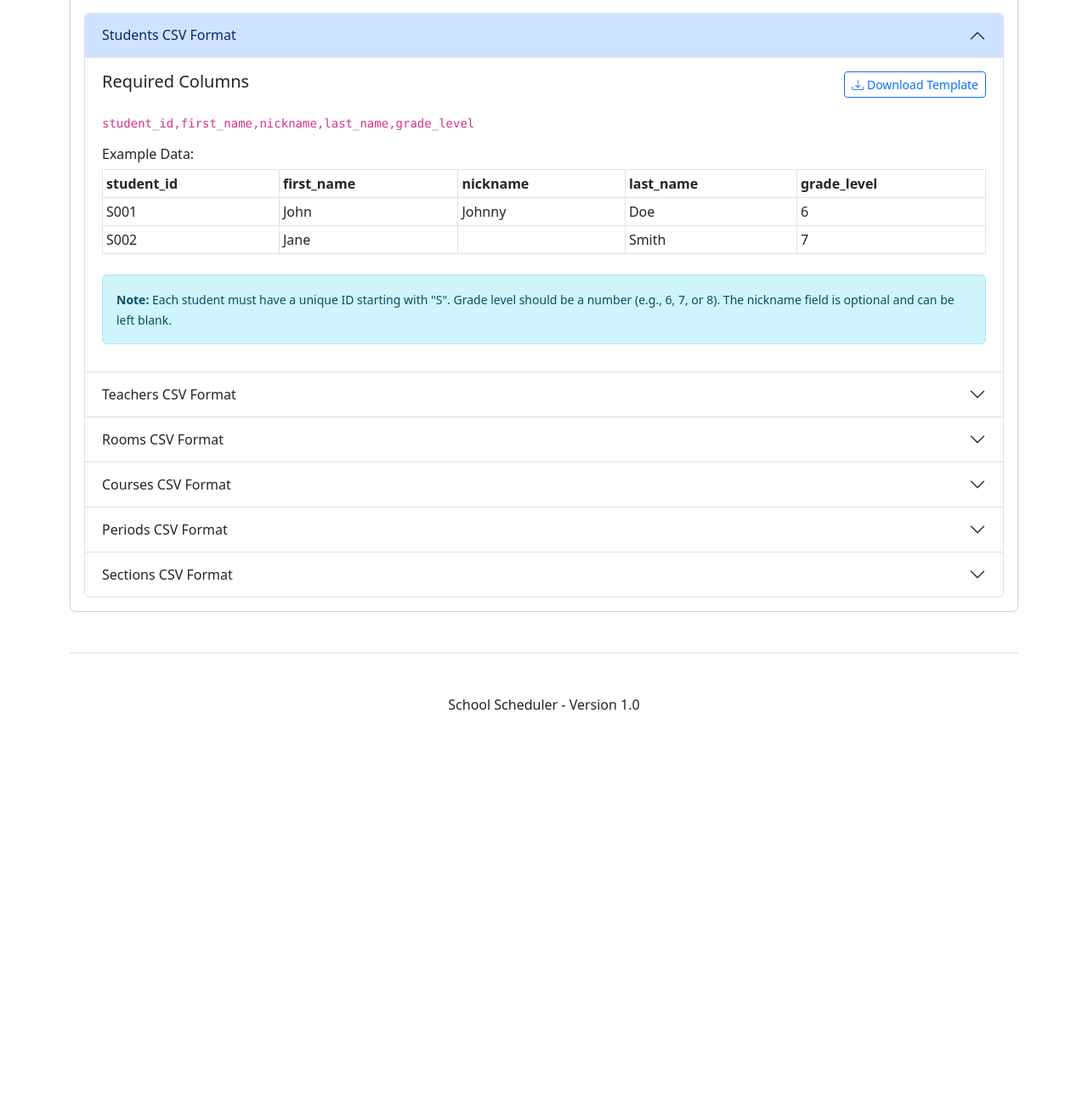
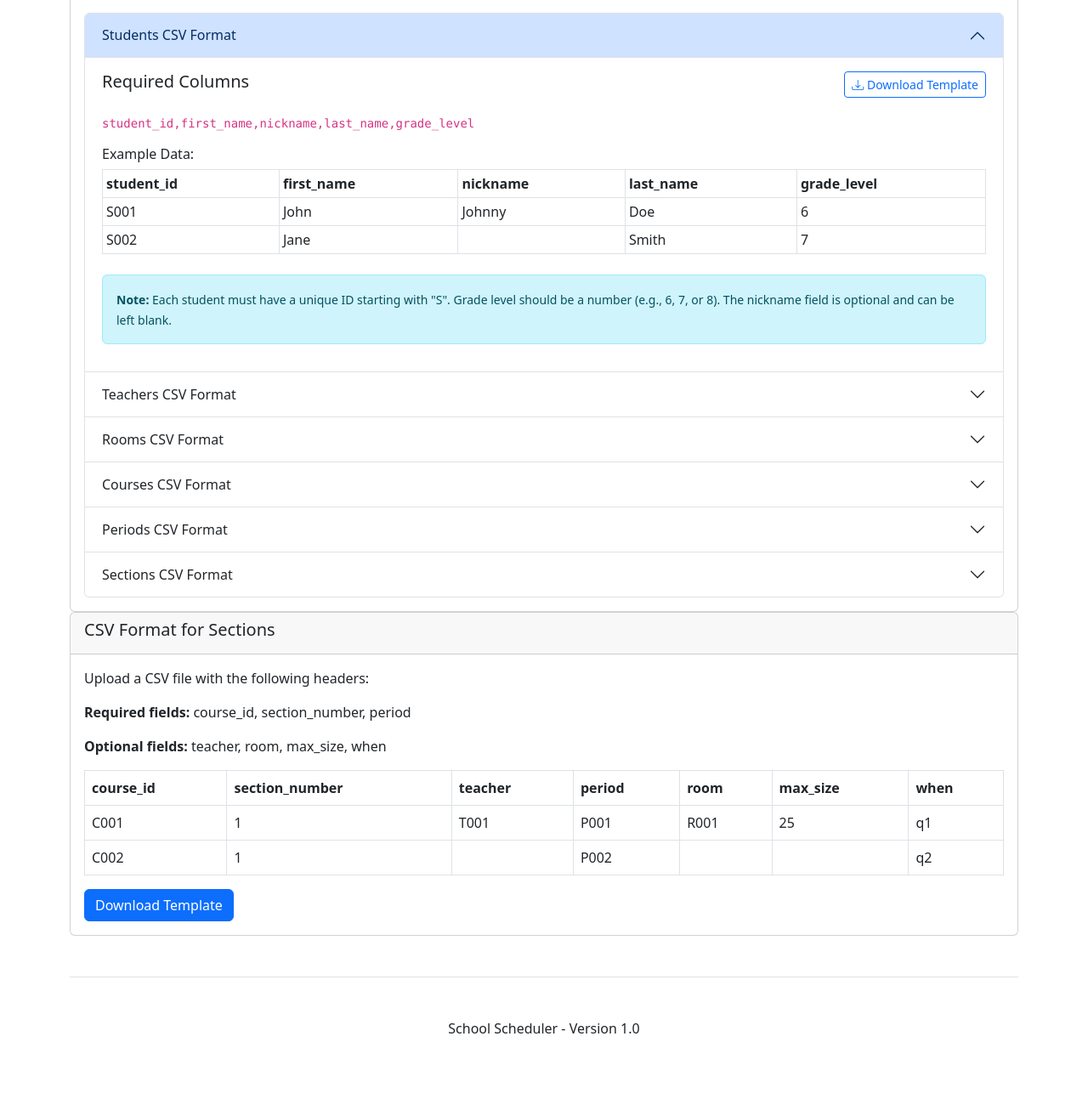
Before and after one commit to wafflestomper/Scheduler_v2, a Django app: page /upload/ in a window 1280 px wide. Shown: the part 537-1843 px from the top of the page at 85% size. Before the commit the page ends 1372 px from the top, so only its background shows below. Run offline with Django 4.2, Linux system fonts and the light colour scheme.

Commit message:
Make room and max_size fields optional for sections and update CSV upload process

```diff
--- a/schedule/templates/schedule/csv_upload.html
+++ b/schedule/templates/schedule/csv_upload.html
@@ -437,6 +437,51 @@
         </div>
     </div>
 </div>
+
+<div class="card mb-4">
+    <div class="card-header">
+        <h5>CSV Format for Sections</h5>
+    </div>
+    <div class="card-body">
+        <p>Upload a CSV file with the following headers:</p>
+        <p><strong>Required fields:</strong> course_id, section_number, period</p>
+        <p><strong>Optional fields:</strong> teacher, room, max_size, when</p>
+        <table class="table table-bordered">
+            <thead>
+                <tr>
+                    <th>course_id</th>
+                    <th>section_number</th>
+                    <th>teacher</th>
+                    <th>period</th>
+                    <th>room</th>
+                    <th>max_size</th>
+                    <th>when</th>
+                </tr>
+            </thead>
+            <tbody>
+                <tr>
+                    <td>C001</td>
+                    <td>1</td>
+                    <td>T001</td>
+                    <td>P001</td>
+                    <td>R001</td>
+                    <td>25</td>
+                    <td>q1</td>
+                </tr>
+                <tr>
+                    <td>C002</td>
+                    <td>1</td>
+                    <td></td>
+                    <td>P002</td>
+                    <td></td>
+                    <td></td>
+                    <td>q2</td>
+                </tr>
+            </tbody>
+        </table>
+        <a href="{% url 'download_csv_template' 'sections' %}" class="btn btn-primary">Download Template</a>
+    </div>
+</div>
 {% endblock %}
 
 {% block extra_css %}
--- a/schedule/views.py
+++ b/schedule/views.py
@@ -115,7 +115,7 @@ class CSVUploadView(View):
         elif data_type == 'periods':
             return ['period_id', 'start_time', 'end_time']
         elif data_type == 'sections':
-            return ['course_id', 'section_number', 'teacher', 'period', 'room', 'max_size', 'when']
+            return ['course_id', 'section_number', 'period']  # Only require course_id, section_number, and period
         return []
 
     def process_students(self, reader):
@@ -239,8 +239,24 @@ class CSVUploadView(View):
                     except Teacher.DoesNotExist:
                         raise ValidationError(f"Teacher with ID '{row['teacher']}' does not exist. Please add this teacher first or leave the field blank.")
 
+                # Get the period (required)
                 period = Period.objects.get(id=row['period'])
-                room = Room.objects.get(id=row['room'])
+
+                # Make room optional
+                room = None
+                if row.get('room'):
+                    try:
+                        room = Room.objects.get(id=row['room'])
+                    except Room.DoesNotExist:
+                        raise ValidationError(f"Room with ID '{row['room']}' does not exist. Please add this room first or leave the field blank.")
+
+                # Make max_size optional
+                max_size = None
+                if row.get('max_size') and row['max_size'].strip():
+                    try:
+                        max_size = int(row['max_size'])
+                    except ValueError:
+                        raise ValidationError(f"Invalid max_size value: '{row['max_size']}'. Please enter a valid number or leave the field blank.")
 
                 # Normalize the 'when' field - convert to lowercase and strip
                 when_value = row.get('when', 'year').lower().strip()
@@ -273,10 +289,11 @@ class CSVUploadView(View):
                     id=section_id,
                     defaults={
                         'course': course,
+                        'section_number': int(row['section_number']),
                         'teacher': teacher,
                         'room': room,
                         'period': period,
-                        'students': '',  # Empty initially, students will be assigned later
+                        'max_size': max_size,
                         'when': when_value,
                     }
                 )
@@ -284,8 +301,6 @@ class CSVUploadView(View):
                 raise ValidationError(f"Course with ID '{row['course_id']}' does not exist. Please add this course first.")
             except Period.DoesNotExist:
                 raise ValidationError(f"Period with ID '{row['period']}' does not exist. Please add this period first.")
-            except Room.DoesNotExist:
-                raise ValidationError(f"Room with ID '{row['room']}' does not exist. Please add this room first.")
             except ValidationError as e:
                 # Re-raise specific validation errors
                 raise e
@@ -470,39 +485,31 @@ def download_template_csv(request, template_type):
 
     writer = csv.writer(response)
 
-    # Write appropriate headers based on template type
-    if template_type == 'students':
-        writer.writerow(['student_id', 'first_name', 'nickname', 'last_name', 'grade_level'])
-        # Add a sample row
-        writer.writerow(['S001', 'John', 'Johnny', 'Doe', '6'])
-        writer.writerow(['S002', 'Jane', '', 'Smith', '7'])
-    elif template_type == 'teachers':
-        writer.writerow(['teacher_id', 'first_name', 'last_name', 'availability', 'grade_level', 'subjects', 'gender'])
-        # Add a sample row
-        writer.writerow(['T001', 'Sarah', 'Smith', 'M1-M6,T1-T3', '6,7,8', 'Math|Science', 'F'])
-        writer.writerow(['T002', 'Robert', 'Johnson', 'M1-M6,T1-T6,W1-W6', '7,8', 'English|History', 'M'])
-    elif template_type == 'rooms':
-        writer.writerow(['room_id', 'number', 'capacity', 'type'])
-        # Add a sample row
-        writer.writerow(['R001', '101', '30', 'classroom'])
-    elif template_type == 'courses':
-        writer.writerow(['course_id', 'name', 'course_type', 'teachers', 'grade_level', 'sections_needed', 'duration', 'max_size'])
-        # Add sample rows
-        writer.writerow(['C001', 'Math 6', 'core', 'T001|T002', '6', '2', 'year', '30'])
-        writer.writerow(['C002', 'Art', 'elective', 'T003', '0', '1', 'trimester', '25'])
-        writer.writerow(['C003', 'Spanish I', 'language', 'T004', '7', '1', 'year', '28'])
-        writer.writerow(['C004', 'Physical Education', 'required_elective', 'T005|T006', '0', '3', 'quarter', '35'])
-    elif template_type == 'periods':
-        writer.writerow(['period_id', 'start_time', 'end_time'])
-        # Add a sample row
-        writer.writerow(['P001', '08:00', '08:45'])
-        writer.writerow(['P002', '08:50', '09:35'])
-    elif template_type == 'sections':
-        writer.writerow(['course_id', 'section_number', 'teacher', 'period', 'room', 'max_size', 'when'])
-        # Add sample rows
-        writer.writerow(['C001', '1', 'T001', 'P001', 'R001', '30', 'year'])
-        writer.writerow(['C001', '2', 'T002', 'P003', 'R002', '25', 't1'])
-        writer.writerow(['C002', '1', '', 'P002', 'R003', '28', 'q2'])  # Example with no teacher
+    # Write header row based on data type
+    headers = self.get_expected_headers(template_type)
+
+    if template_type == 'sections':
+        # For sections, show all possible fields in the template even though some are optional
+        headers = ['course_id', 'section_number', 'teacher', 'period', 'room', 'max_size', 'when']
+        writer.writerow(headers)
+
+        # Add example rows
+        writer.writerow(['C001', '1', 'T001', 'P001', 'R001', '25', 'q1'])  # Complete example
+        writer.writerow(['C002', '1', '', 'P002', '', '', 'q2'])  # Example with no teacher, room, or max_size
+    else:
+        writer.writerow(headers)
+
+        # Add example data rows for other types
+        if template_type == 'students':
+            writer.writerow(['S001', 'John', 'Johnny', 'Doe', '9'])
+        elif template_type == 'teachers':
+            writer.writerow(['T001', 'Jane', 'Smith'])
+        elif template_type == 'rooms':
+            writer.writerow(['R001', '101', '30', 'Classroom'])
+        elif template_type == 'courses':
+            writer.writerow(['C001', 'Algebra I', 'Core', '9', 'T001,T002', '3', 'Semester', '30'])
+        elif template_type == 'periods':
+            writer.writerow(['P001', '08:00', '08:50'])
 
     return response
 
```
Also changed, not shown: schedule/models.py (+35 -40 lines), schedule/migrations/0006_alter_section_unique_together_section_max_size_and_more.py (added).
